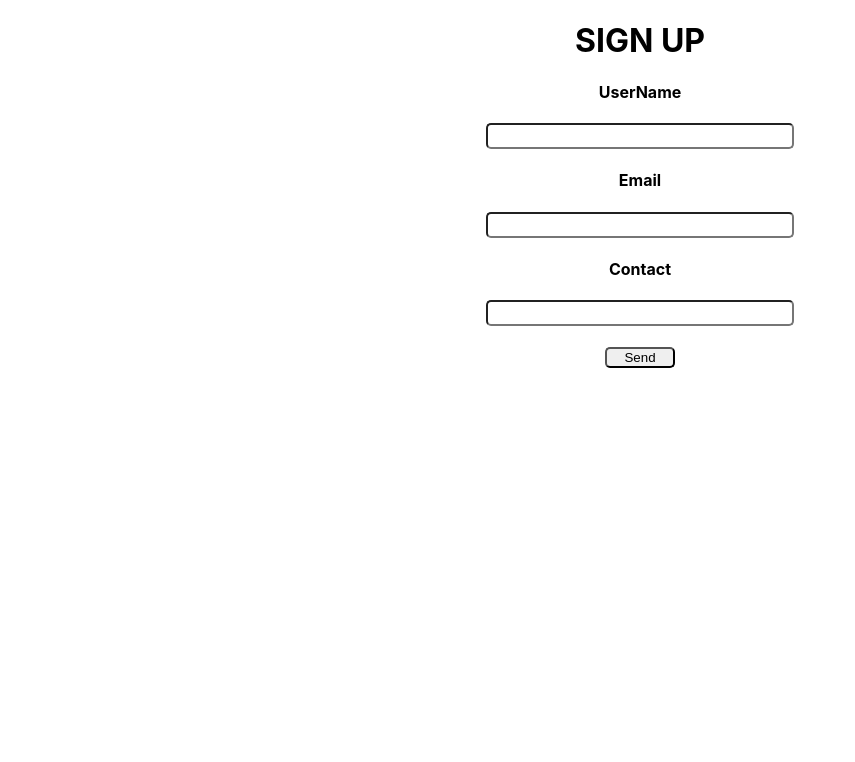
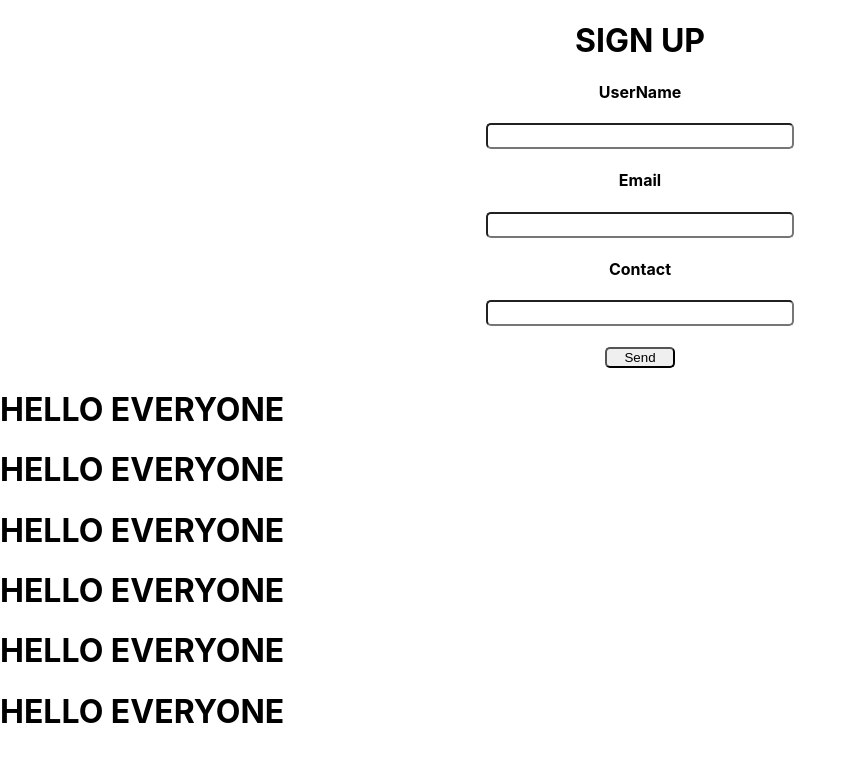
Before and after one commit to lyonsouma/React-Projects, a React (Create React App) app: page / in a window 1280 px wide. Shown: the top 762 px of the page, without its empty margins (0-855 px from the left). Built offline with nearby package versions, Linux system fonts and the light colour scheme.

Commit message:
trying to use index.html file in react

```diff
--- a/public/index.html
+++ b/public/index.html
@@ -39,5 +39,11 @@
       To begin the development, run `npm start` or `yarn start`.
       To create a production bundle, use `npm run build` or `yarn build`.
     -->
+    <h1>HELLO EVERYONE</h1>
+    <h1>HELLO EVERYONE</h1>
+    <h1>HELLO EVERYONE</h1>
+    <h1>HELLO EVERYONE</h1>
+    <h1>HELLO EVERYONE</h1>
+    <h1>HELLO EVERYONE</h1>
   </body>
 </html>
--- a/src/components/Form.js
+++ b/src/components/Form.js
@@ -16,7 +16,7 @@ class Form extends Component{
     }
 
     SendInfo = ()=>{
-        alert(`${this.props.value} ${this.state.Topic}`);
+        alert(`${this.props.value}`);
 
     }
     render(){
@@ -31,7 +31,7 @@ class Form extends Component{
 
                 <div>
                     <h4>Email </h4>
-                    <input className="box"  type="text" value={this.props.value} onChange={this.UpdateUserInput}></input>
+                    <input className="box"  type="text" onChange={this.UpdateUserInput}></input>
                 </div>
 
                 <div>
```
